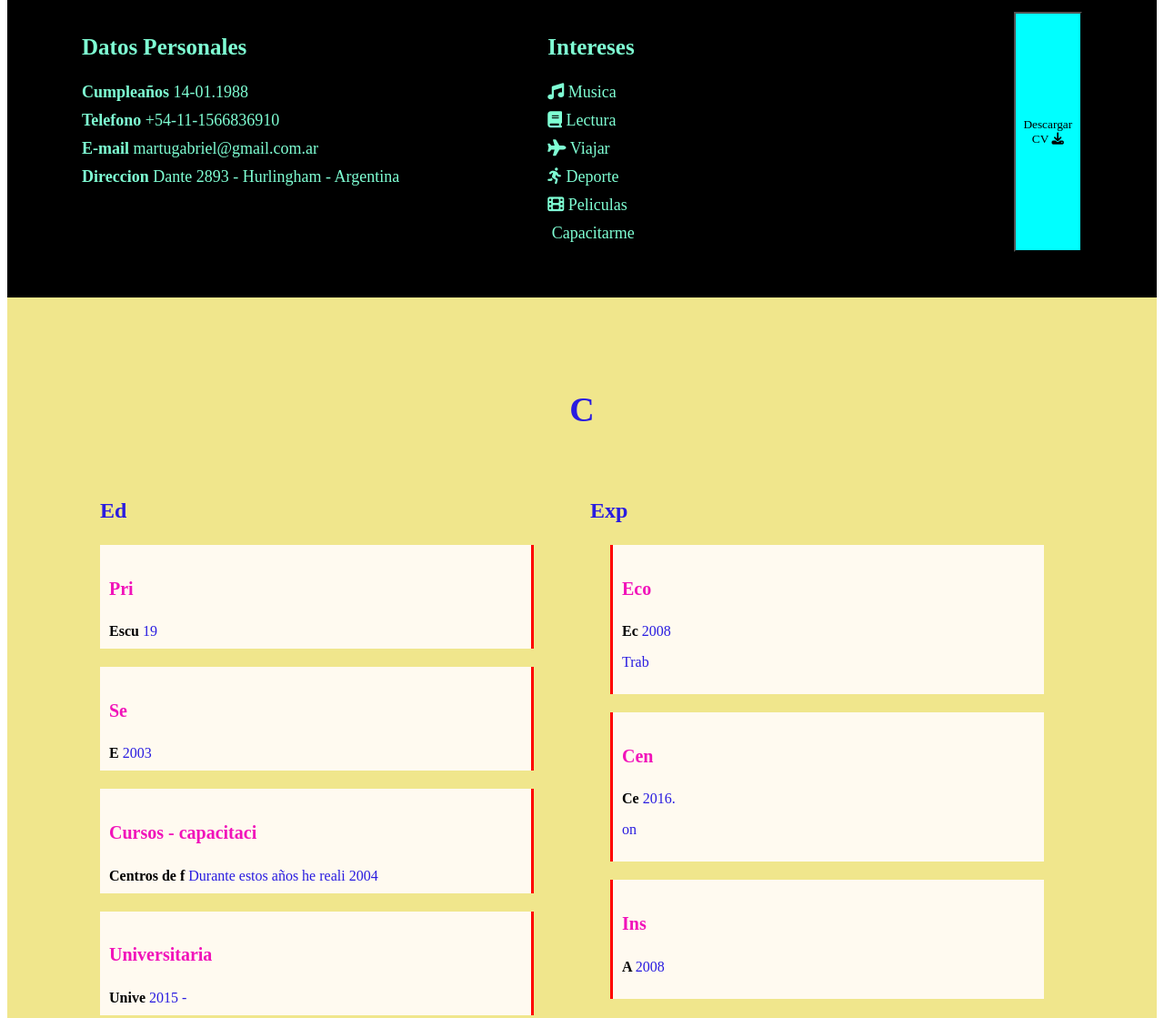
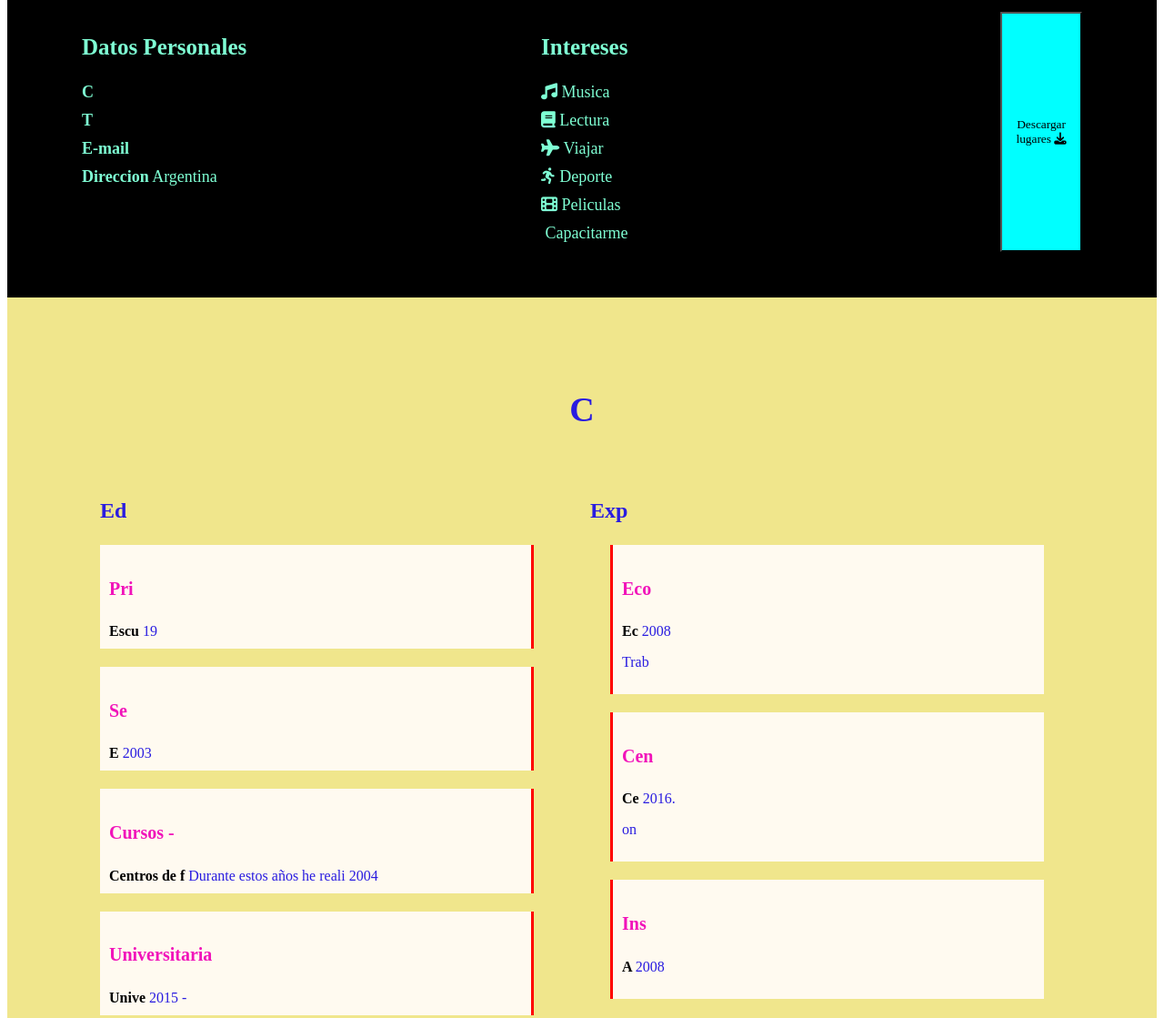
Before and after one commit to MartuGabriel/MARTIN-CBAY, a plain HTML site: page index.html in a window 1280 px wide. Shown: the part 1020-2139 px from the top of the page at 91% size. Drawn offline with Linux system fonts and the light colour scheme; a script that the page names is missing; some icons are missing.

Commit message:
sin datos

```diff
--- a/index.html
+++ b/index.html
@@ -57,20 +57,20 @@
                     <h3>Datos Personales</h3>
                     <ul>
                         <li>
-                            <strong>Cumpleaños</strong>
-                            14-01.1988
+                            <strong>C</strong>
+
                         </li>
                         <li>
-                            <strong>Telefono</strong>
-                            +54-11-1566836910
+                            <strong>T</strong>
+
                         </li>
                         <li>
                             <strong>E-mail</strong>
-                            martugabriel@gmail.com.ar
+
                         </li>
                         <li>
                             <strong>Direccion</strong>
-                            Dante 2893 - Hurlingham -  Argentina
+                            Argentina
                         </li>
                     </ul>
                 </div>
@@ -110,7 +110,7 @@
 
             </div>
             <button>
-                Descargar CV <i class="fa-solid fa-download"></i>
+                Descargar lugares <i class="fa-solid fa-download"></i>
                 <span class="overlay"></span>
             </button>
         </section>
@@ -132,7 +132,7 @@
                             <span class="Fecha"> 2003 </span>
                                 </div>
                                 <div class="item izq">
-                                    <h4>Cursos - capacitaci </h4>
+                                    <h4>Cursos -  </h4>
                                     <span class="establecimiento">Centros de f</span></i>
                                         Durante estos años he reali
                                     </span>
```
